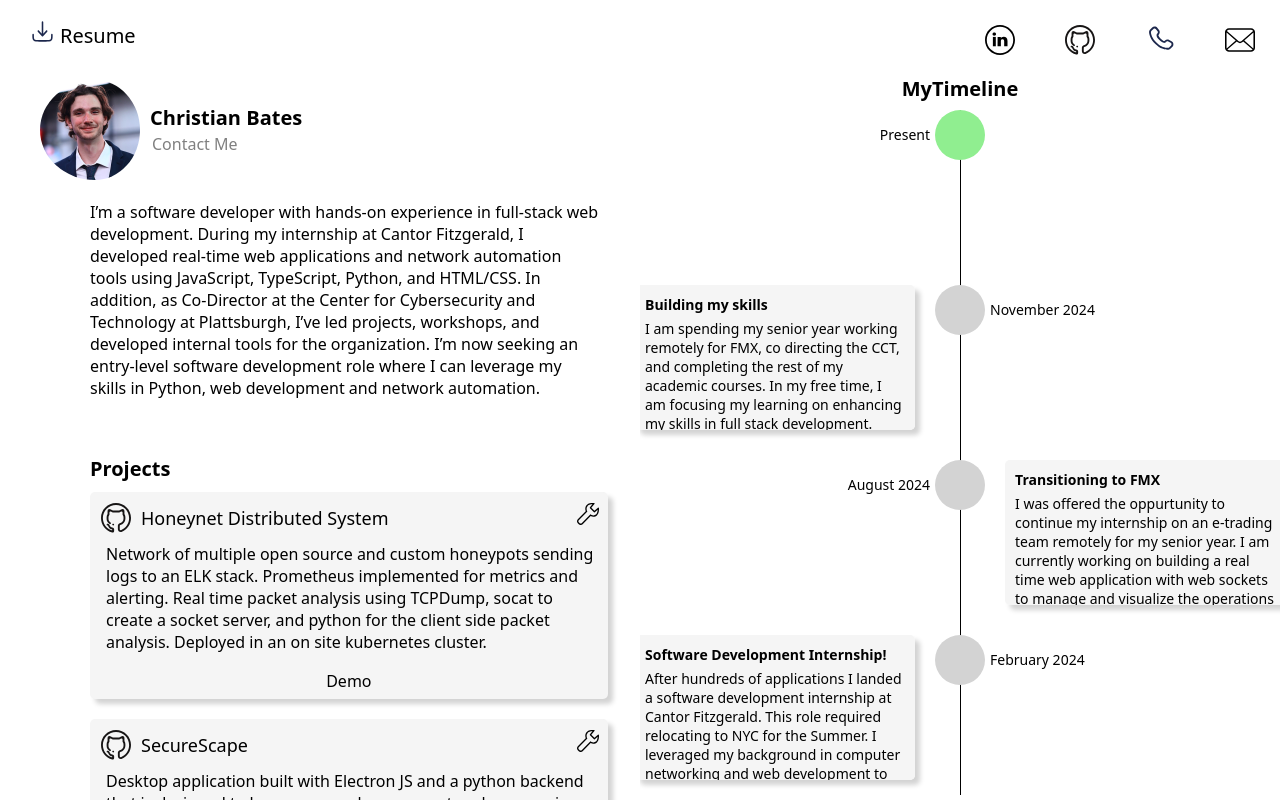
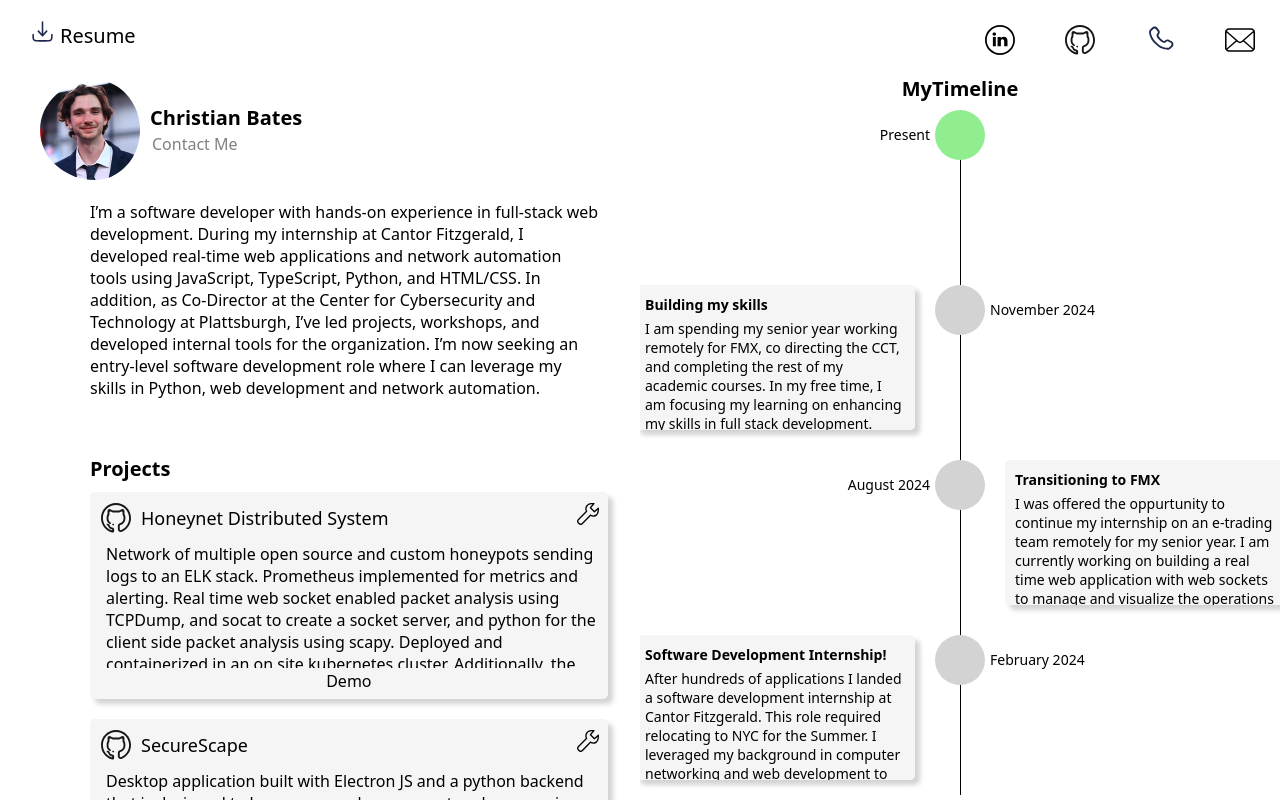
Before and after one commit to cjbates02/Personal-Website, a React (Create React App) app in the folder frontend/: page / in a window 1280 px wide. Built offline with nearby package versions, Linux system fonts and the light colour scheme.

Commit message:
updated project descriptions.

```diff
--- a/frontend/src/App.js
+++ b/frontend/src/App.js
@@ -84,10 +84,10 @@ const projects = [
   {
     key: 0,
     title: "Honeynet Distributed System",
-    desc: "Network of multiple open source and custom honeypots sending logs to an ELK stack. Prometheus implemented for metrics and alerting. Real time packet analysis using TCPDump, socat to create a socket server, and python for the client side packet analysis. Deployed in an on site kubernetes cluster.",
+    desc: "Network of multiple open source and custom honeypots sending logs to an ELK stack. Prometheus implemented for metrics and alerting. Real time web socket enabled packet analysis using TCPDump, and socat to create a socket server, and python for the client side packet analysis using scapy. Deployed and containerized in an on site kubernetes cluster. Additionally, the project uncludes a real time web UI that is designed to provide a birds eye view of the application components state and activity.",
     gitHubLink: "https://github.com/cjbates02/Beekeepers",
     demoLink: "https://docs.google.com/presentation/d/1A27gYCfDR3LZS3NK3JvyMtvrdIQSCj_cPvoTSm4c9Vg/edit?usp=sharing",
-    toolList: ['Python', 'JavaScript/HTML/CSS', 'Docker', 'Kubernetes', 'ELK', 'Prometheus', 'Flask', 'Nginx']
+    toolList: ['Python', 'JavaScript/HTML/CSS', 'Docker', 'Kubernetes', 'ELK', 'Prometheus', 'Flask', 'Websockets', 'Nginx']
   },
   {
     key: 1,
@@ -95,7 +95,7 @@ const projects = [
     desc: "Desktop application built with Electron JS and a python backend that is designed to be your everyday users network companion. This tool scans all of the endpoints on your network and checks for open ports, generates a node graph network diagram with all the devices on your network, and scans the web for the latest CVE’s.",
     gitHubLink: "https://github.com/cjbates02/SecureScape",
     demoLink: "https://drive.google.com/file/d/1xPl6gqAheWzK__Y9kpz_A8u6aQsTp6Sg/view?usp=sharing",
-    toolList: ['Electron JS', 'Vis Network JS', 'Python', 'Scapy']
+    toolList: ['Electron JS', 'Vis Network JS', 'Python', 'Scapy', 'Eel']
   },
   {
     key: 2,
```
